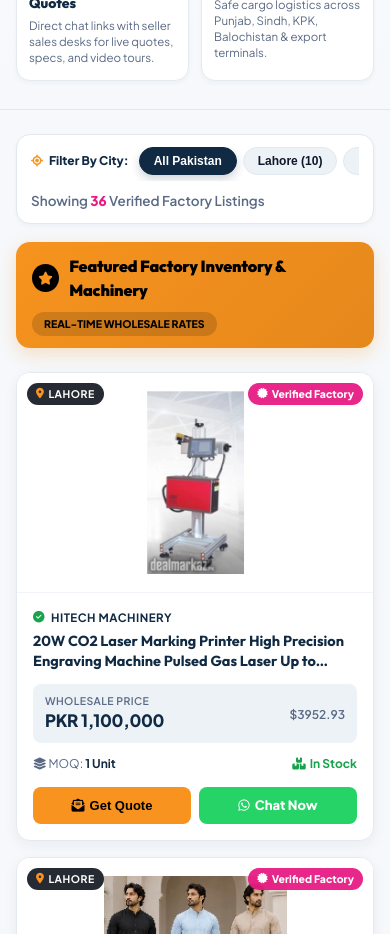
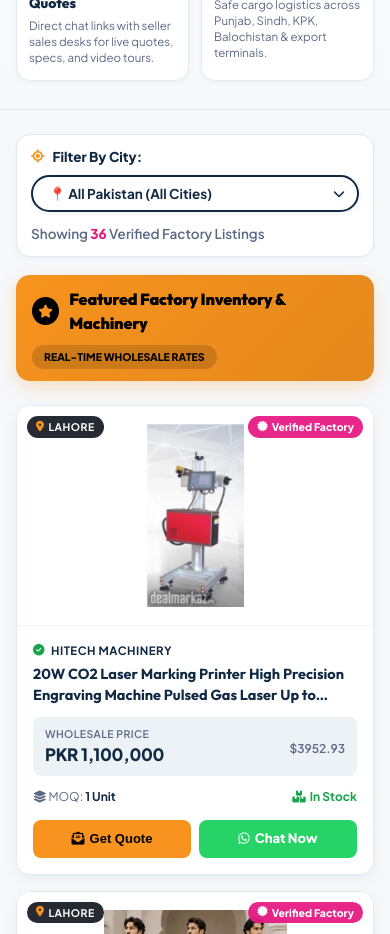
Before and after one commit to armanh148/Chaicon, a React (Vite) app in the folder frontend/: page / in a window 390 px wide. Shown: the part 1100-2034 px from the top of the page. Built offline with nearby package versions, Linux system fonts and the light colour scheme.

Commit message:
Convert City Filter to a modern interactive Dropdown selector

```diff
--- a/frontend/src/App.css
+++ b/frontend/src/App.css
@@ -477,7 +477,7 @@
   line-height: 1.5;
 }
 
-/* FILTER & SEARCH CONTROL BAR */
+/* FILTER & SEARCH CONTROL BAR WITH DROPDOWN */
 .filter-ctrl-bar {
   margin-top: 36px;
   margin-bottom: 22px;
@@ -494,41 +494,71 @@
   gap: 14px;
   box-shadow: var(--shadow-subtle);
 }
-.city-pills-wrap {
+.city-filter-dropdown-group {
   display: flex;
   align-items: center;
-  gap: 8px;
+  gap: 12px;
   flex-wrap: wrap;
 }
 .filter-label {
-  font-size: 13px;
+  font-size: 13.5px;
   font-weight: 800;
   color: var(--brand-navy);
   display: flex;
   align-items: center;
-  gap: 6px;
-  margin-right: 4px;
+  gap: 8px;
 }
-.city-filter-btn {
-  padding: 6px 14px;
+.city-dropdown-box {
+  position: relative;
+  display: inline-flex;
+  align-items: center;
+  min-width: 260px;
+}
+.city-select-input {
+  width: 100%;
+  appearance: none;
+  -webkit-appearance: none;
+  background: #ffffff;
+  border: 2px solid var(--brand-navy);
+  border-radius: var(--radius-pill);
+  padding: 9px 38px 9px 16px;
+  font-size: 13.5px;
+  font-weight: 700;
+  color: var(--brand-navy);
+  cursor: pointer;
+  outline: none;
+  font-family: inherit;
+  transition: var(--transition);
+  box-shadow: 0 2px 6px rgba(16, 42, 67, 0.05);
+}
+.city-select-input:focus {
+  border-color: var(--brand-orange);
+  box-shadow: 0 0 0 3px var(--brand-orange-glow);
+}
+.dropdown-arrow-icon {
+  position: absolute;
+  right: 14px;
+  pointer-events: none;
+  color: var(--brand-navy);
+  font-size: 12px;
+}
+.reset-city-btn {
+  background: var(--surface-subtle);
+  border: 1px solid var(--border-color);
+  color: #ef4444;
+  padding: 7px 14px;
   border-radius: var(--radius-pill);
   font-size: 12.5px;
-  font-weight: 600;
-  border: 1px solid var(--border-color);
-  background: var(--surface-subtle);
-  color: var(--text-dark);
+  font-weight: 700;
   cursor: pointer;
+  display: inline-flex;
+  align-items: center;
+  gap: 6px;
   transition: var(--transition);
 }
-.city-filter-btn:hover {
-  background: #ffffff;
-  border-color: var(--brand-navy);
-}
-.city-filter-btn.active {
-  background: var(--brand-navy);
-  color: #ffffff;
-  border-color: var(--brand-navy);
-  box-shadow: 0 4px 10px rgba(16, 42, 67, 0.2);
+.reset-city-btn:hover {
+  background: #fee2e2;
+  border-color: #fca5a5;
 }
 .filter-meta-count {
   font-size: 13.5px;
@@ -1266,7 +1296,7 @@
     line-height: 1.4;
   }
 
-  /* Filter Bar */
+  /* Filter Bar Mobile */
   .filter-ctrl-bar {
     margin-top: 24px;
     margin-bottom: 18px;
@@ -1274,29 +1304,24 @@
   .filter-ctrl-inner {
     padding: 12px 14px;
     flex-direction: column;
-    align-items: flex-start;
-    gap: 10px;
+    align-items: stretch;
+    gap: 12px;
   }
-  .city-pills-wrap {
+  .city-filter-dropdown-group {
     width: 100%;
-    overflow-x: auto;
-    flex-wrap: nowrap;
-    padding-bottom: 6px;
-    scrollbar-width: auto;
-    -webkit-overflow-scrolling: touch;
-    display: flex;
-    gap: 6px;
+    flex-direction: column;
+    align-items: stretch;
+    gap: 8px;
   }
-  .filter-label {
-    flex-shrink: 0;
-    font-size: 12px;
+  .city-dropdown-box {
+    width: 100%;
+    min-width: 100%;
   }
-  .city-filter-btn {
-    flex-shrink: 0;
-    padding: 6px 14px;
-    font-size: 12px;
-    cursor: pointer;
-    white-space: nowrap;
+  .city-select-input {
+    width: 100%;
+  }
+  .reset-city-btn {
+    align-self: flex-start;
   }
 
   /* Section Heading */
--- a/frontend/src/App.jsx
+++ b/frontend/src/App.jsx
@@ -254,31 +254,42 @@ export default function App() {
           {/* Interactive City Filter Bar */}
           <div className="filter-ctrl-bar">
             <div className="filter-ctrl-inner">
-              <div className="city-pills-wrap">
-                <span className="filter-label"><i className="fa-solid fa-location-crosshairs" style={{ color: 'var(--brand-orange)' }}></i> Filter By City:</span>
-                {[
-                  { id: 'all', label: 'All Pakistan' },
-                  { id: 'Lahore', label: 'Lahore (10)' },
-                  { id: 'Sialkot', label: 'Sialkot (8)' },
-                  { id: 'Karachi', label: 'Karachi (6)' },
-                  { id: 'Gujranwala', label: 'Gujranwala (3)' },
-                  { id: 'Islamabad', label: 'Islamabad (3)' },
-                  { id: 'Peshawar', label: 'Peshawar (1)' },
-                  { id: 'Gujrat', label: 'Gujrat (1)' },
-                  { id: 'Shikarpur', label: 'Shikarpur (1)' },
-                ].map(city => (
+              <div className="city-filter-dropdown-group">
+                <span className="filter-label">
+                  <i className="fa-solid fa-location-crosshairs" style={{ color: 'var(--brand-orange)' }}></i>
+                  Filter By City:
+                </span>
+
+                <div className="city-dropdown-box">
+                  <select
+                    className="city-select-input"
+                    value={selectedCity}
+                    onChange={(e) => setSelectedCity(e.target.value)}
+                  >
+                    <option value="all">📍 All Pakistan (All Cities)</option>
+                    <option value="Lahore">Lahore (10 Products)</option>
+                    <option value="Sialkot">Sialkot (8 Products)</option>
+                    <option value="Karachi">Karachi (6 Products)</option>
+                    <option value="Gujranwala">Gujranwala (3 Products)</option>
+                    <option value="Islamabad">Islamabad (3 Products)</option>
+                    <option value="Peshawar">Peshawar (1 Product)</option>
+                    <option value="Gujrat">Gujrat (1 Product)</option>
+                    <option value="Shikarpur">Shikarpur (1 Product)</option>
+                  </select>
+                  <i className="fa-solid fa-chevron-down dropdown-arrow-icon"></i>
+                </div>
+
+                {selectedCity !== 'all' && (
                   <button
-                    key={city.id}
                     type="button"
-                    className={`city-filter-btn ${selectedCity === city.id ? 'active' : ''}`}
-                    onClick={() => {
-                      setSelectedCity(city.id);
-                    }}
+                    className="reset-city-btn"
+                    onClick={() => setSelectedCity('all')}
                   >
-                    {city.label}
+                    <i className="fa-solid fa-rotate-left"></i> Reset City
                   </button>
-                ))}
+                )}
               </div>
+
               <div className="filter-meta-count">
                 Showing <strong>{filteredProducts.length}</strong> Verified Factory Listings
               </div>
```
